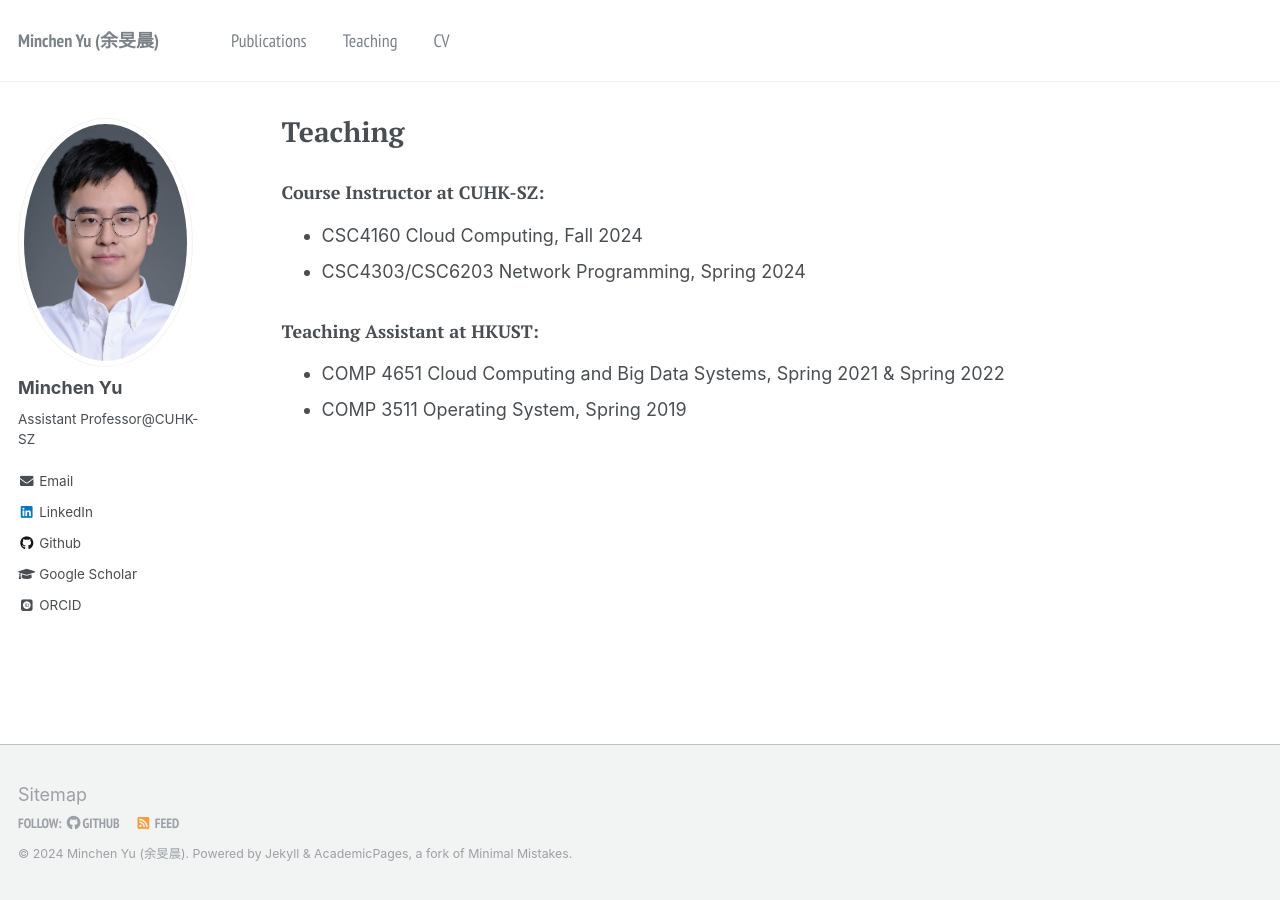
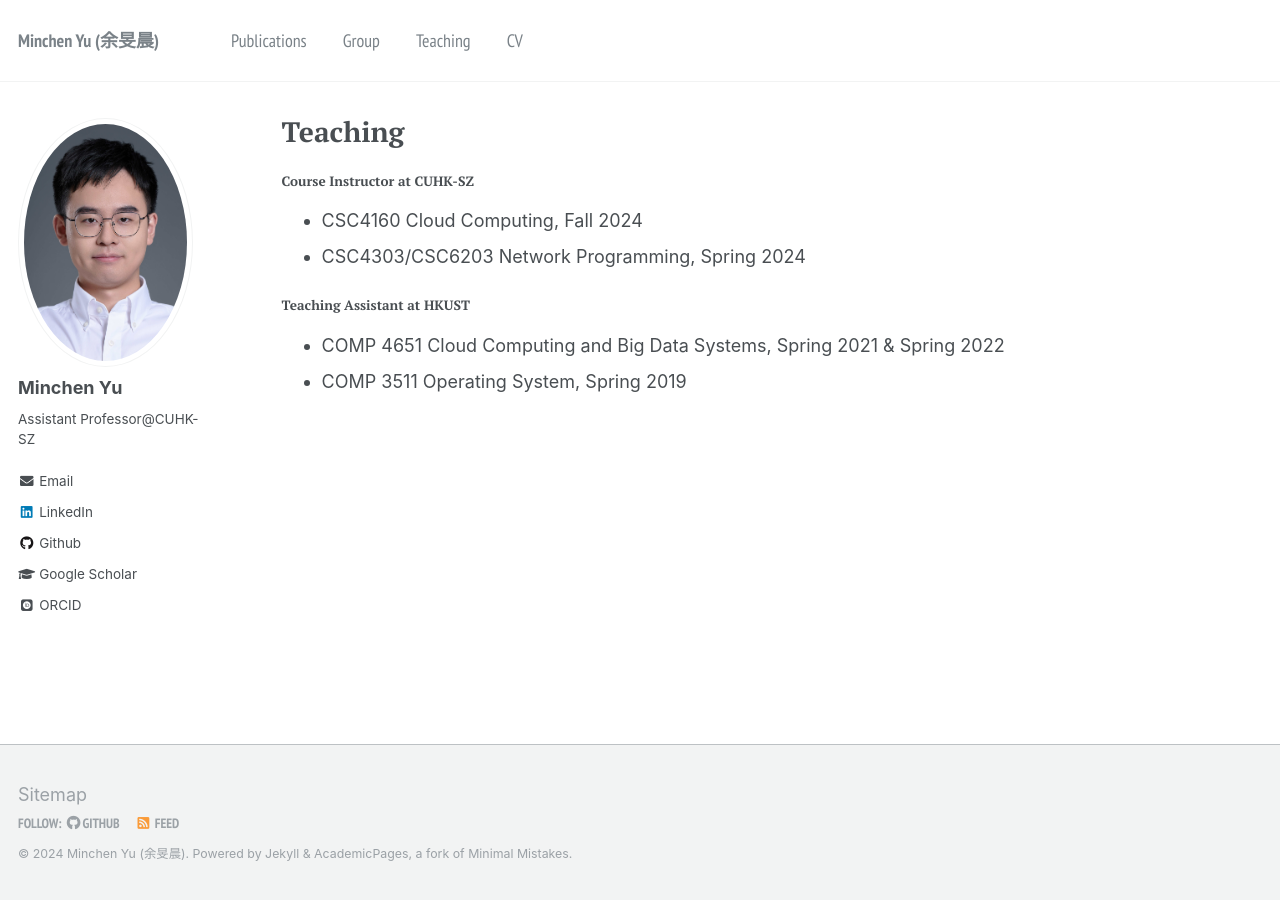
Before and after one commit to YaoSiqi2003/YaoSiqi2003.github.io, a Jekyll site: the page built from _pages/teaching.md, in a window 1280 px wide. Built offline with Jekyll 4.4.1, drawn with Linux system fonts in a browser that asks for light colours; some web fonts are replaced.

Commit message:
add group

```diff
--- a/_data/navigation.yml
+++ b/_data/navigation.yml
@@ -3,8 +3,8 @@
   - title: "Publications"
     url: /publications/
 
-  # - title: "Group"
-  #   url: /group/
+  - title: "Group"
+    url: /group/
 
   - title: "Teaching"
     url: /teaching/
--- a/_pages/teaching.md
+++ b/_pages/teaching.md
@@ -5,11 +5,12 @@
 author_profile: true
 ---
 
-### Course Instructor at CUHK-SZ:
+#### Course Instructor at CUHK-SZ
+
 - CSC4160 Cloud Computing, Fall 2024
 - CSC4303/CSC6203 Network Programming, Spring 2024
 
-### Teaching Assistant at HKUST:
+#### Teaching Assistant at HKUST
 
 - COMP 4651 Cloud Computing and Big Data Systems, Spring 2021 & Spring 2022
 - COMP 3511 Operating System, Spring 2019
```
Also changed, not shown: _pages/group.md (added, +23 -0 lines).
